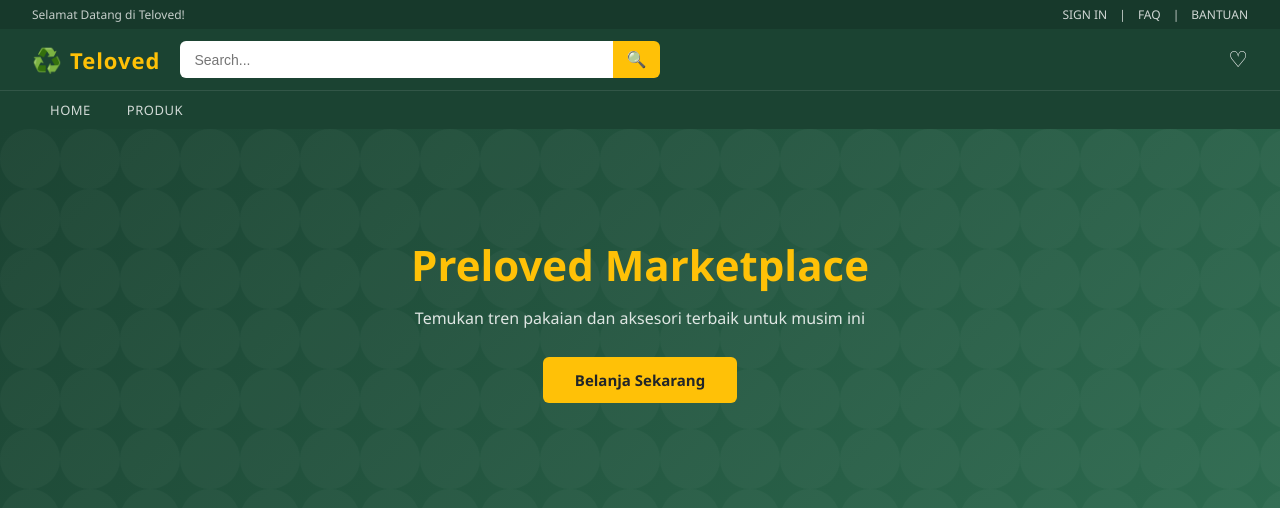
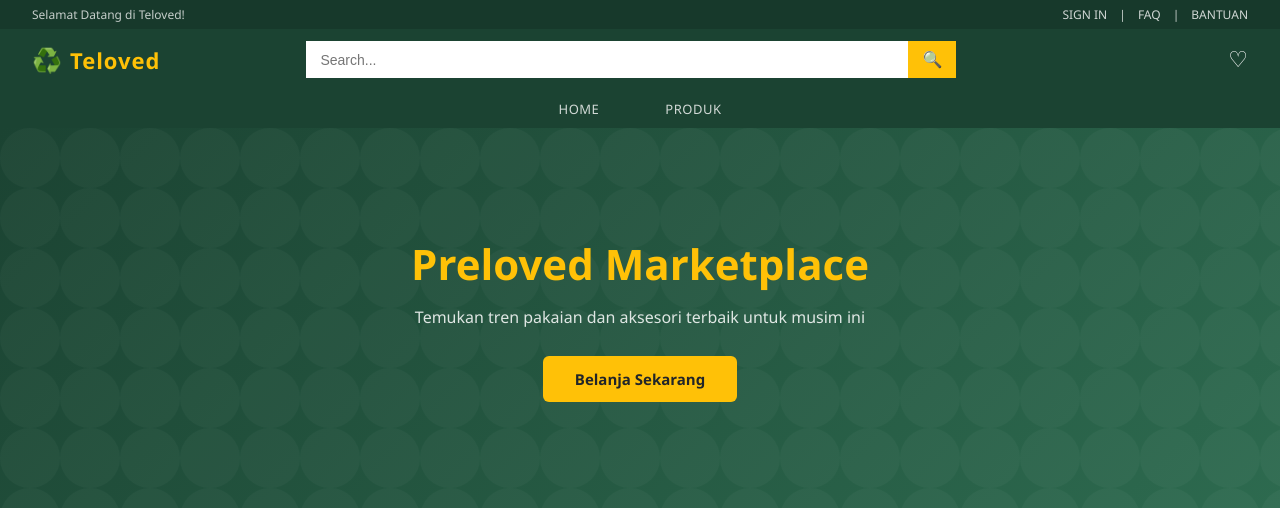
Before and after one commit to Haritsdev0981/webpro-tubes, a PHP site: page /teloved/ in a window 1280 px wide. Shown: the top 508 px of the page. Run offline with PHP 8.4, Linux system fonts and the light colour scheme; data comes from the database, SQL or seed files in the repository; data that the repository does not hold is empty.

Commit message:
update css

```diff
--- a/assets/css/buyer.css
+++ b/assets/css/buyer.css
@@ -54,11 +54,11 @@ body { font-family: 'Segoe UI', system-ui, sans-serif; background: var(--white);
 .brand-name { color: var(--accent); font-size: 22px; font-weight: 800; letter-spacing: 1px; }
 
 .search-box {
-    flex: 1;
-    max-width: 480px;
+    width: 650px;
+    max-width: 650px;
     display: flex;
-    border-radius: 6px;
-    overflow: hidden;
+    margin-left: auto;
+    margin-right: auto;
 }
 
 .search-box input {
@@ -87,9 +87,11 @@ body { font-family: 'Segoe UI', system-ui, sans-serif; background: var(--white);
 
 .nav-bottom {
     display: flex;
-    padding: 0 32px;
-    gap: 0;
-    border-top: 1px solid rgba(255,255,255,0.1);
+    justify-content: center;
+    align-items: center;
+    width: 100%;
+    gap: 30px;
+    padding: 0;
 }
 
 .nav-bottom a {
```
